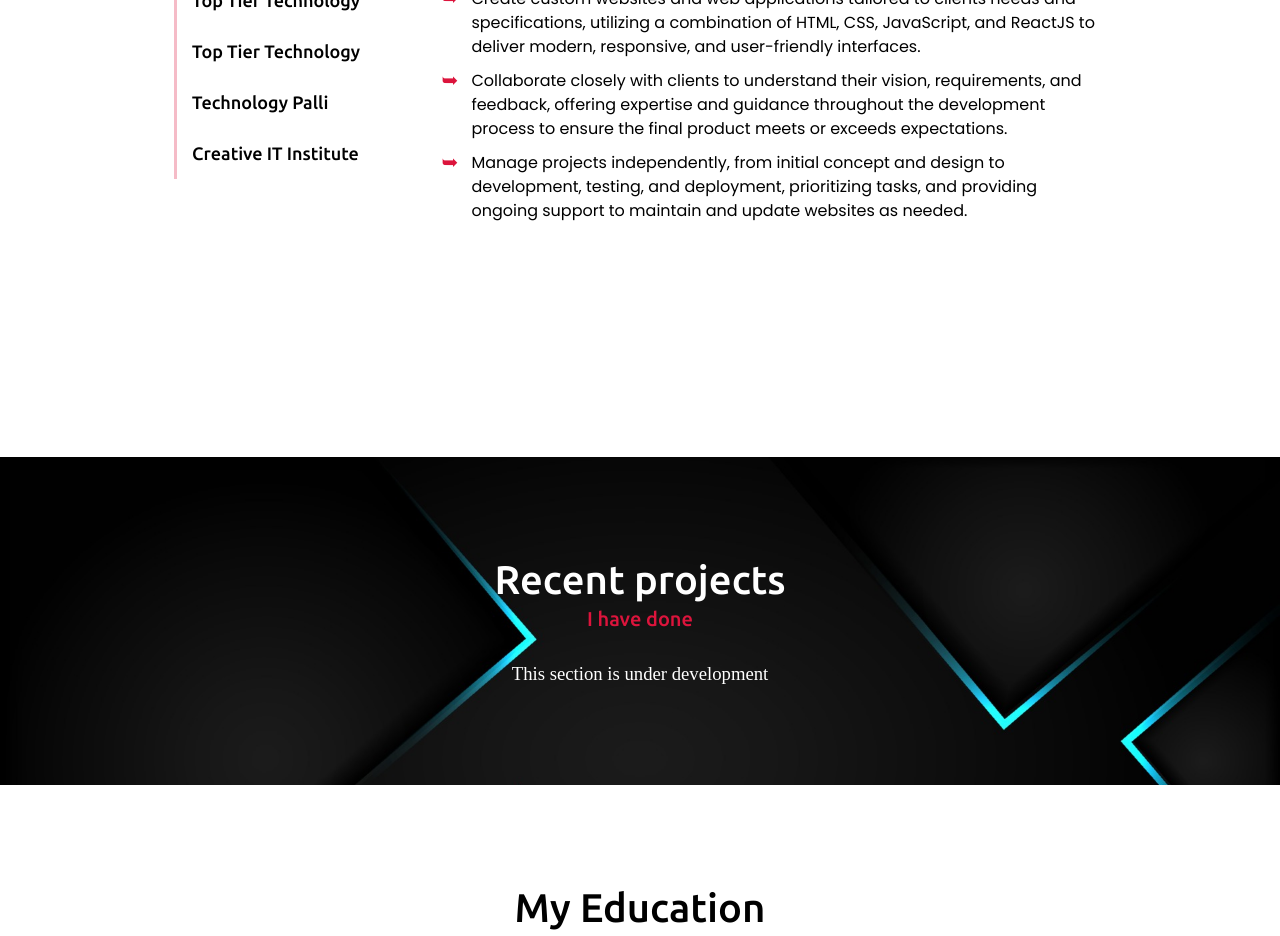
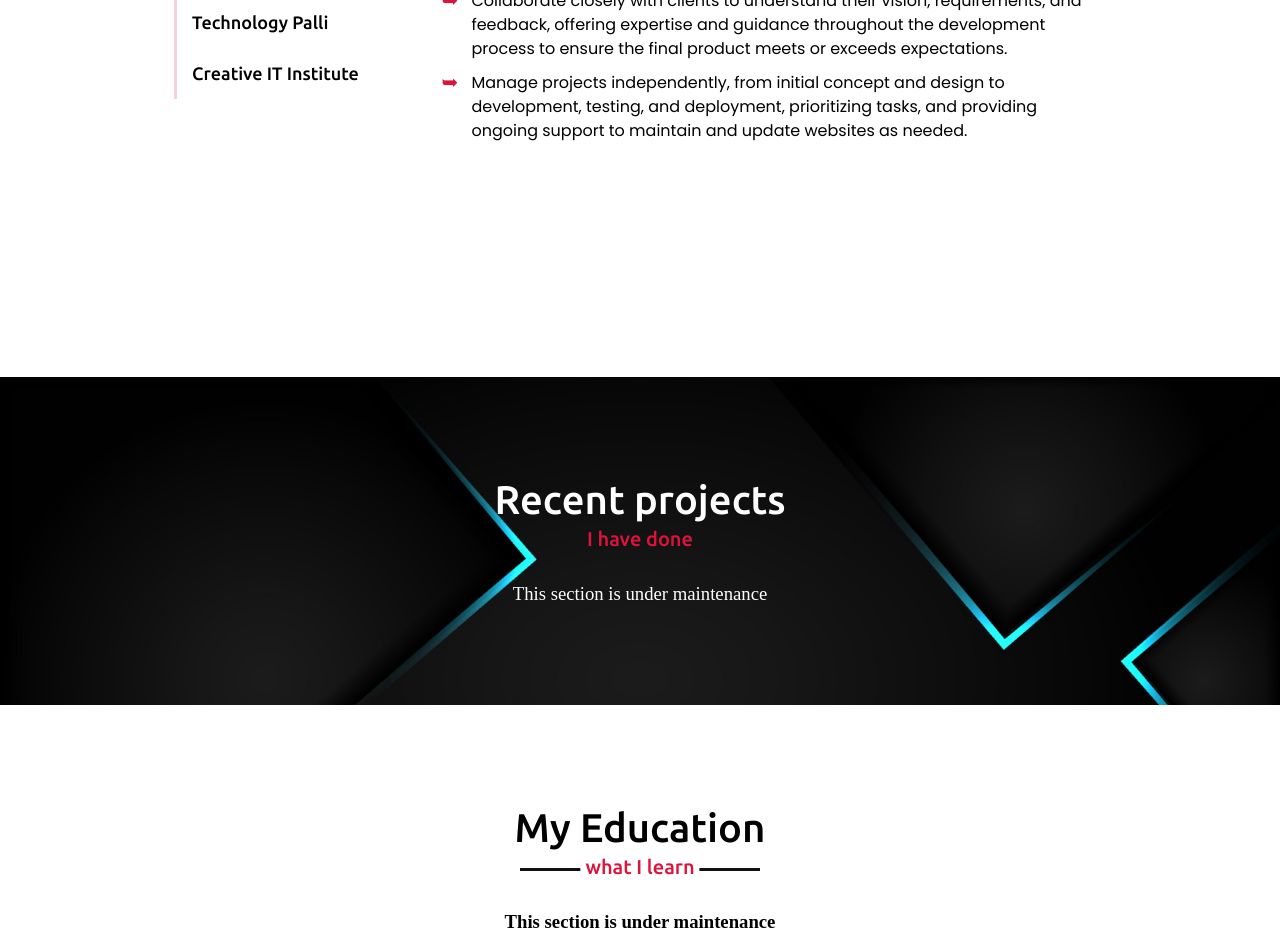
Before and after one commit to Maaazhar/maaazhar.github.io, a React (Vite) app: page / in a window 1280 px wide. Shown: the part 3380-4316 px from the top of the page. Built offline with nearby package versions, Linux system fonts and the light colour scheme.

Commit message:
fixing issues in different section-2

```diff
--- a/src/components/Education/Education.jsx
+++ b/src/components/Education/Education.jsx
@@ -5,7 +5,7 @@
             <section className="education" id="education">
                 <div className="max-width">
                     <h2 className="title">My Education</h2>
-                    <h3>This section is under development</h3>
+                    <h3>This section is under maintenance</h3>
                 </div>
             </section>
         </div>
--- a/src/components/Experience/Experience.css
+++ b/src/components/Experience/Experience.css
@@ -37,7 +37,7 @@
 .experienceTabs>.tabWrapper>.tab {
     width: 100%;
     background: transparent;
-    border-left: 3px solid #dc143c49;
+    border-left: 3px solid #dc143c33;
     border-right: none;
     border-top: none;
     border-bottom: none;
@@ -137,13 +137,13 @@
         overflow-x: auto;
         padding-bottom: 10px;
         margin-right: 0px;
-        margin-bottom: 20px;
+        margin-bottom: 10px;
     }
 
     .experienceTabs>.tabWrapper>.tab {
         padding: 10px 20px;
         border-left: none;
-        border-bottom: 3px solid #dc143c49;
+        border-bottom: 3px solid #dc143c33;
     }
 
     .experienceTabs>.tabWrapper>.activeTab {
--- a/src/components/Project/Project.jsx
+++ b/src/components/Project/Project.jsx
@@ -6,7 +6,8 @@
             <section className="project" id="project">
                 <div className="max-width">
                     <h2 className="title">Recent projects</h2>
-                    <h3>This section is under development</h3>
+
+                    <h3>This section is under maintenance</h3>
                 </div>
             </section>
         </div>
--- a/src/components/Skill/Skills.css
+++ b/src/components/Skill/Skills.css
@@ -77,6 +77,7 @@
 .skillAge {
     margin: 0px 10px;
     font-size: 14px;
+    font-family: 'Ubuntu', sans-serif;
     color: #cfbca2;
 }
 
```
